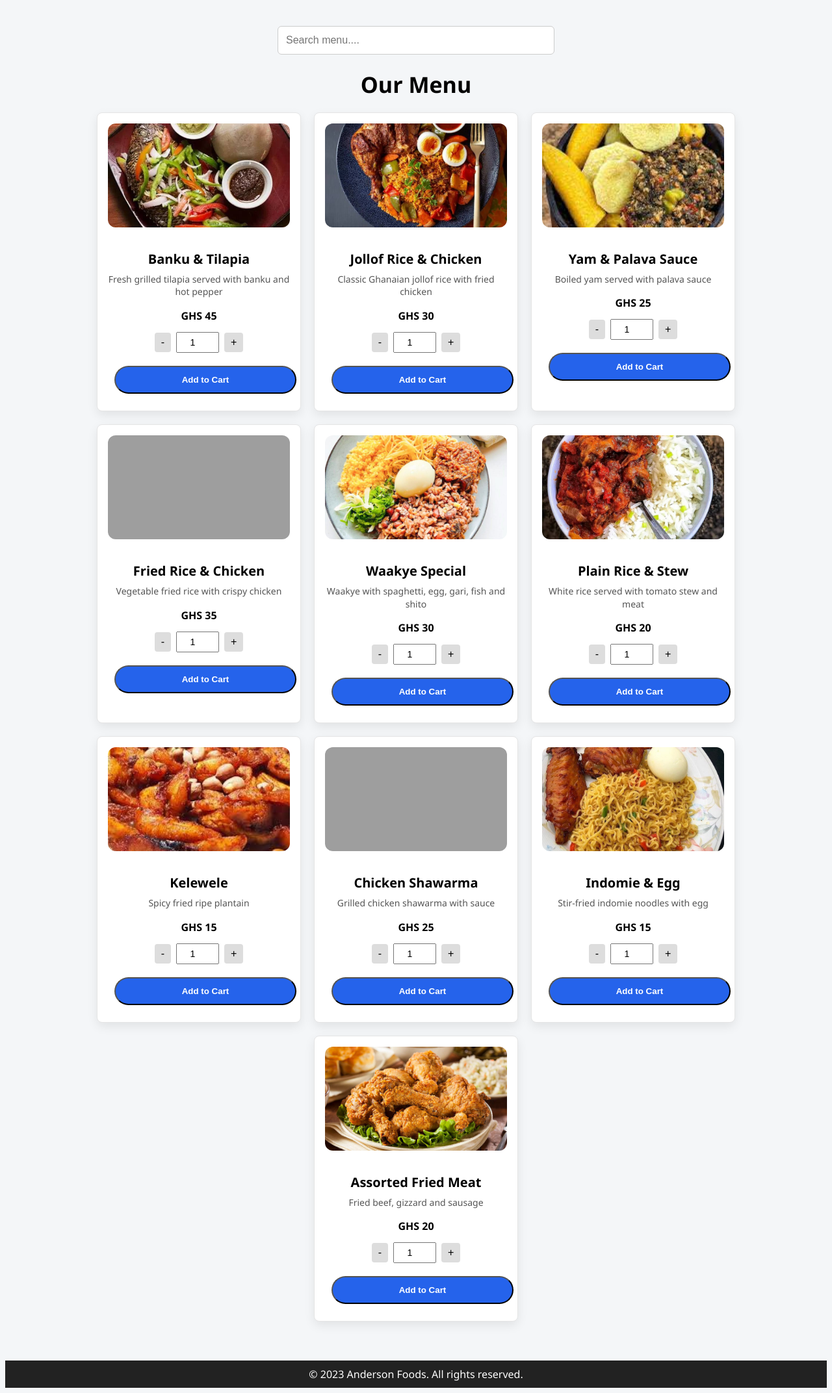
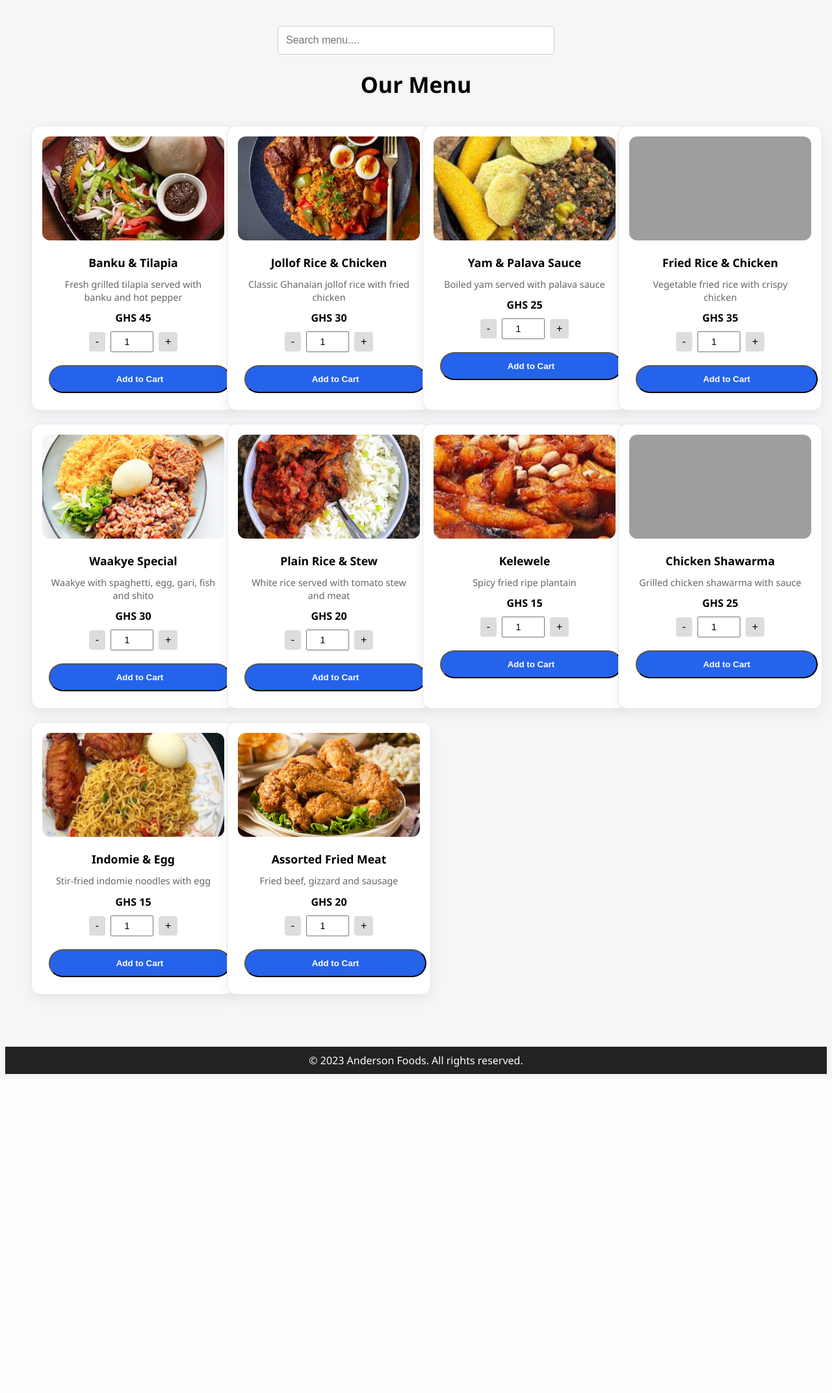
Before and after one commit to anderson5677/restaurant_app, a Flask app: page /menu in a window 1280 px wide. Shown: the part 92-2236 px from the top of the page at 65% size. After the commit the page ends 1745 px from the top, so only its background shows below. Run offline with Flask 3, Linux system fonts and the light colour scheme; grey boxes are pictures that could not be loaded.

Commit message:
readjusting menu

```diff
--- a/static/style.css
+++ b/static/style.css
@@ -1472,3 +1472,56 @@ body {
     border-radius: 12px;
     margin-bottom: 10px;
 }
+/* === MENU GRID (SAFE & RESPONSIVE) === */
+.menu-grid {
+  display: grid;
+  grid-template-columns: repeat(auto-fit, minmax(260px, 1fr));
+  gap: 20px;
+  padding: 20px;
+}
+
+/* === MENU CARD === */
+.menu-card {
+  background: #fff;
+  border-radius: 14px;
+  box-shadow: 0 8px 20px rgba(0,0,0,0.06);
+  overflow: hidden;
+  display: flex;
+  flex-direction: column;
+  transition: transform 0.2s ease;
+}
+
+.menu-card:hover {
+  transform: translateY(-4px);
+}
+
+/* === IMAGE (VERY IMPORTANT) === */
+.menu-image {
+  width: 100%;
+  aspect-ratio: 4 / 3;
+  object-fit: cover;
+}
+
+/* === TEXT === */
+.menu-card h3 {
+  margin: 12px;
+  font-size: 1.1rem;
+}
+
+.menu-card .description {
+  margin: 0 12px;
+  font-size: 0.9rem;
+  color: #666;
+}
+
+.menu-card .price {
+  margin: 10px 12px;
+  font-weight: bold;
+}
+
+/* === MOBILE TWEAK === */
+@media (max-width: 600px) {
+  .menu-grid {
+    grid-template-columns: 1fr;
+  }
+}
--- a/templates/menu.html
+++ b/templates/menu.html
@@ -12,7 +12,7 @@
 />
 <h1 class="page-title">Our Menu</h1>
 
-<div class="menu-grid mobile-grid">
+<div class="menu-grid">
     {% for food in foods %}
     <div class="menu-card" data-name="{{ food.name }} {{ food.description }}">
        <img
```
